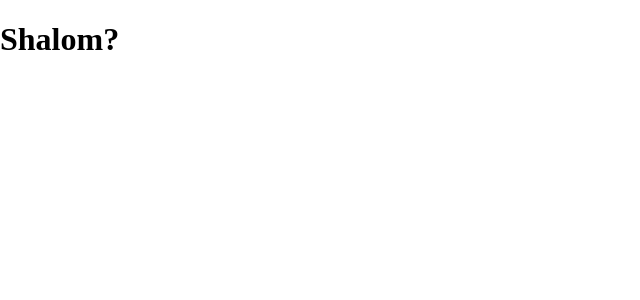
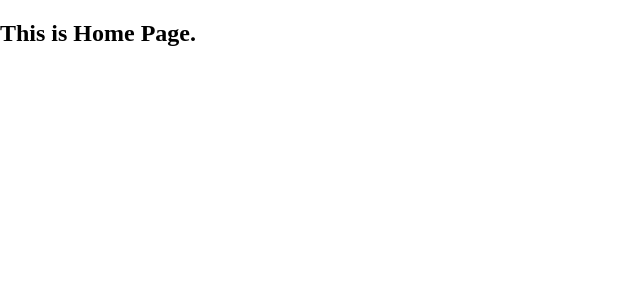
Before and after one commit to 0xDaksh/React-boilerplate, a React app: page / in a window 1280 px wide. Shown: the top 300 px of the page, without its empty margins (0-640 px from the left). Built offline with nearby package versions, Linux system fonts and the light colour scheme.

Commit message:
home page.

```diff
--- a/src/App.js
+++ b/src/App.js
@@ -1,10 +1,16 @@
 import React, { Component } from 'react'
+import { BrowserRouter, Route } from 'react-router-dom'
+import Home from './routes/Home'
 
 class App extends Component {
   render() {
     return (
       <div>
-		  <h1>Shalom?</h1>
+		  <BrowserRouter>
+			<div>
+				<Route exact path="/" component={Home} />
+			</div>
+		  </BrowserRouter>
       </div>
     );
   }
--- /dev/null
+++ b/src/routes/Home/index.js
@@ -0,0 +1,15 @@
+import React, { Component } from 'react'
+
+class Home extends Component {
+	render() {
+		return (
+			<div>
+				<h2>
+					This is Home Page.
+				</h2>
+			</div>
+		)
+	}
+}
+
+export default Home
```
